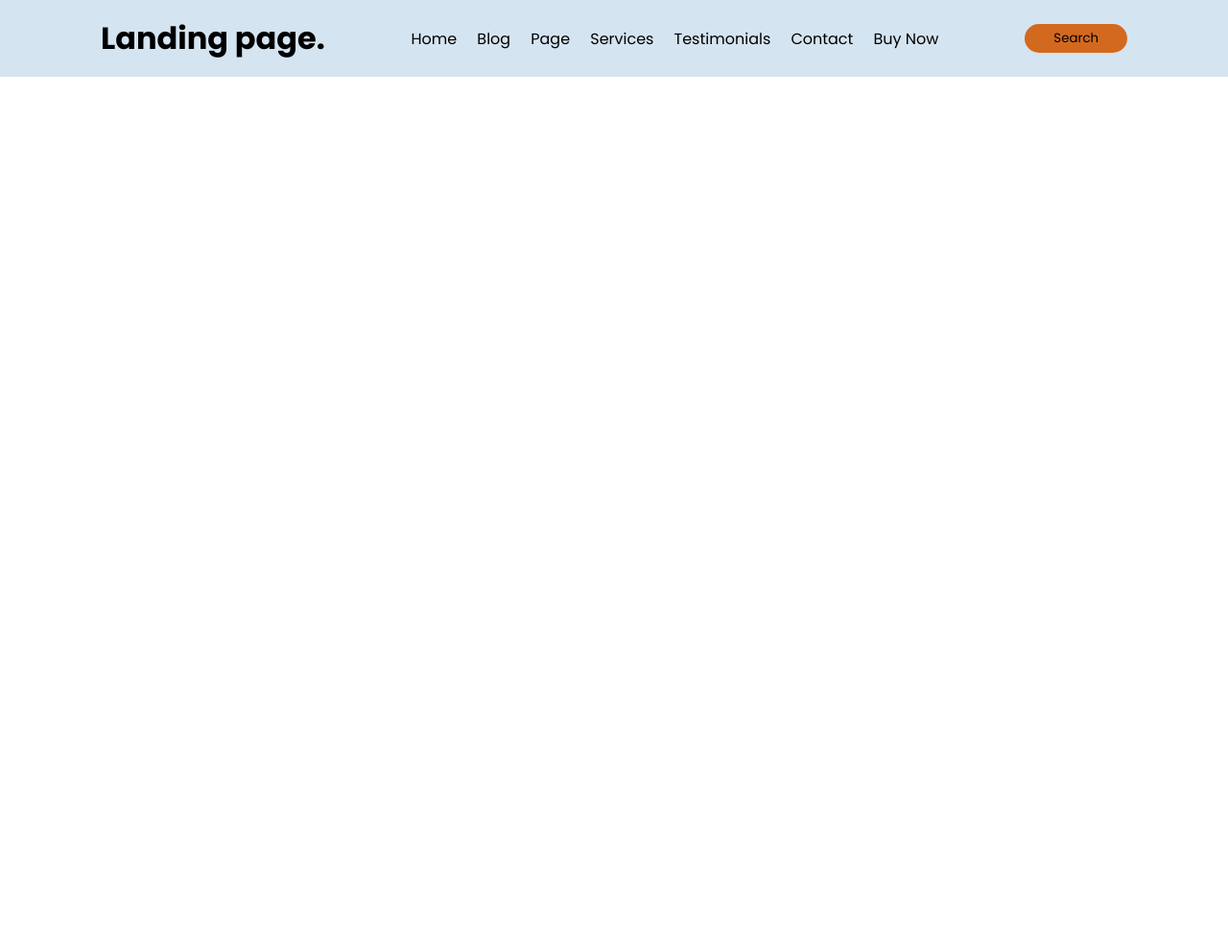
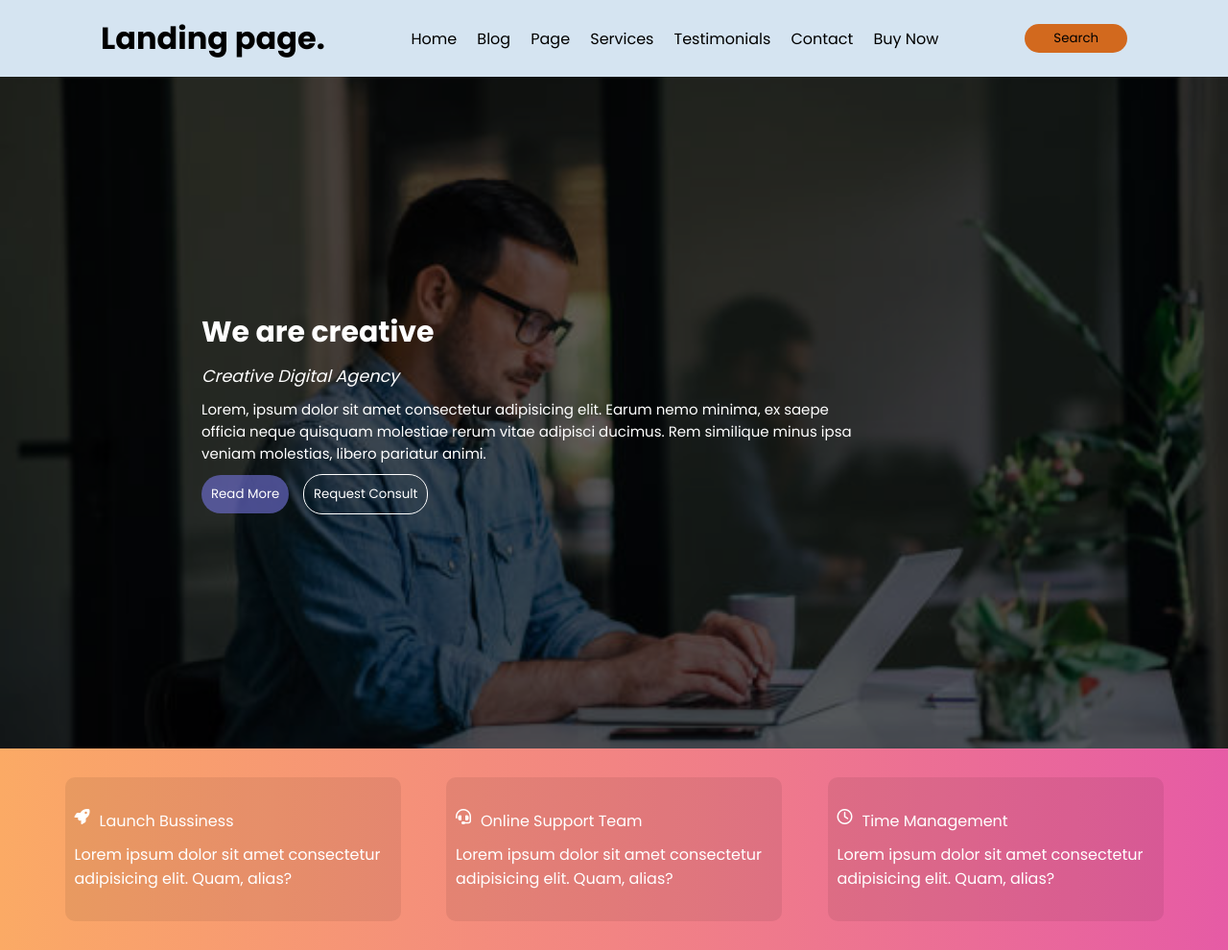
Before and after one commit to KalyanKodes/CodSoft-LandingPage, a plain HTML site: page index.html in a window 1280 px wide. Shown: the whole page at 96% size. Before the commit the page ends 800 px from the top, so only its background shows below. Drawn offline with nearby package versions, Linux system fonts and the light colour scheme.

Commit message:
Added main

```diff
--- /dev/null
+++ b/banner.css
@@ -0,0 +1,112 @@
+/* Importing Google Font */
+@import url("https://fonts.googleapis.com/css2?family=Poppins:wght@100;200;300;400;500;600;700;800;900&display=swap");
+
+/* Global CSS Reset */
+*{
+    margin: 0;
+    padding: 0;
+    box-sizing: border-box;
+    font-family: "Poppins";
+}
+
+
+
+
+main{
+    /* width: 100%; */
+    background-color: yellow;
+}
+
+
+.banner-article{
+    min-width: 100%;
+    height: 700px;
+    background: url(./Assests/banner-bg.jpg) no-repeat center;
+    background-size: cover;
+    display: flex;
+    align-items: center;
+    padding-left: 200px;
+    position: relative;
+}
+
+.banner-article::after{
+    content: "";
+    position: absolute;
+    top: 0;
+    left: 0;
+    right: 0;
+    bottom: 0;
+    background-color: rgba(0, 0, 0, 0.63);
+
+}
+
+
+.banner-article section{
+    max-width: 700px;
+    margin: 10px;
+    /* width: 700px; */
+    height: auto;
+    /* background-color: yellow; */
+    display: flex;
+    flex-direction: column;
+    gap: 10px;
+    color: #FFF;
+    z-index: 2;
+    font-size: 1.1em;
+
+}
+.banner-article section div button{
+    padding: 10px;
+    cursor: pointer;
+    border-radius: 20px;
+    border: none;
+    outline: none;
+    color: #FFF;
+}
+
+
+.banner-article section div :nth-child(2){
+    margin-left: 10px;
+    background-color: unset;
+    border: 1px solid #FFF;
+}
+.banner-article section div :nth-child(1){
+    background-color: rgba(115, 115, 219, 0.61);
+}
+
+.services-article {
+    display: flex;
+    justify-content: space-evenly;
+    align-items: center;
+    flex-wrap: wrap;
+    gap: 10px;
+    padding: 30px;
+    background-image: linear-gradient(to right , #FBAA65 , #F28483 , #E65BA5);
+}
+
+.services-article section{
+    max-width: 350px;
+    width: 350px;
+    height: 150px;
+    padding: 10px;
+    background-color: rgba(19, 5, 5, 0.075);
+    border-radius: 10px;
+    display: flex;
+    flex-direction: column;
+    justify-content: center;
+    gap: 10px;
+    align-items: start;
+    color: #FFF;
+}
+
+.services-article section div{
+    display: flex;
+    gap: 10px;
+}
+
+
+@media (max-width: 950px){
+    .banner-article{
+        padding-left: 10px;
+    }
+}
--- a/headerStyles.css
+++ b/headerStyles.css
@@ -15,8 +15,6 @@ header{
     height: 80px;
     display: flex;
     background-color: rgb(213, 228, 241);
-    position: fixed;
-    top: 0;
 }
 
 .fa-bars{
@@ -45,7 +43,8 @@ header h1{
 .header-nav-items{
     max-width: 650px;
     width: 550px;
-    transition: .1s;
+    /* transition: .1s; */
+    z-index: 3;
 }
 
 .fa-circle-xmark{
--- a/index.html
+++ b/index.html
@@ -8,6 +8,7 @@
     <title>Landing Page</title>
     <!-- Link to external CSS files -->
     <link rel="stylesheet" href="headerStyles.css" />
+    <link rel="stylesheet" href="banner.css" />
     <link href='https://unpkg.com/boxicons@2.1.4/css/boxicons.min.css' rel='stylesheet'>
     <link rel="stylesheet" href="https://cdnjs.cloudflare.com/ajax/libs/font-awesome/6.5.1/css/all.min.css" integrity="sha512-DTOQO9RWCH3ppGqcWaEA1BIZOC6xxalwEsw9c2QQeAIftl+Vegovlnee1c9QX4TctnWMn13TZye+giMm8e2LwA==" crossorigin="anonymous" referrerpolicy="no-referrer" />
   </head>
@@ -27,7 +28,7 @@
             <li><a href="#">Home</a></li>
             <li><a href="#">Blog</a></li>
             <li><a href="#">Page</a></li>
-            <li><a href="#">Services</a></li>
+            <li><a href="#services">Services</a></li>
             <li><a href="#">Testimonials</a></li>
             <li><a href="#">Contact</a></li>
             <li class="buy-now"><a href="#">Buy Now</a></li>
@@ -42,6 +43,50 @@
       </div>
     </header>
 
+
+
+    <main>
+
+
+      <article class="banner-article">
+          <section>
+            <h2 style="font-size: 30px;">We are creative</h2>
+            <i style="font-size: 1em;">Creative Digital Agency</i>
+            <small style="font-size: 15px;">Lorem, ipsum dolor sit amet consectetur adipisicing elit. Earum nemo minima, ex saepe officia neque quisquam molestiae rerum vitae adipisci ducimus. Rem similique minus ipsa veniam molestias, libero pariatur animi.</small>
+            <div>
+              <button>Read More</button>
+              <button>Request Consult</button>
+            </div>
+          </section>
+      </article>
+
+      <article class="services-article">
+        <section>
+          <div>
+            <i class="fa-solid fa-rocket"></i>
+            <p>Launch Bussiness</p>
+          </div>
+          <p>Lorem ipsum dolor sit amet consectetur adipisicing elit. Quam, alias?</p>
+        </section>
+        <section>
+          <div>
+            <i class="fa-solid fa-headset"></i>
+            <p>Online Support Team</p>
+          </div>
+          <p>Lorem ipsum dolor sit amet consectetur adipisicing elit. Quam, alias?</p>
+        </section>
+        <section>
+          <div>
+            <i class="fa-regular fa-clock"></i>
+            <p>Time Management</p>
+          </div>
+
+          <p>Lorem ipsum dolor sit amet consectetur adipisicing elit. Quam, alias?</p>
+        </section>
+      </article>
+
+    </main>
+
     <!-- JavaScript file for handling navigation functionality -->
     <script src="script.js"></script>
   </body>
```
Also changed, not shown: Assests/banner-bg.jpg (added).
